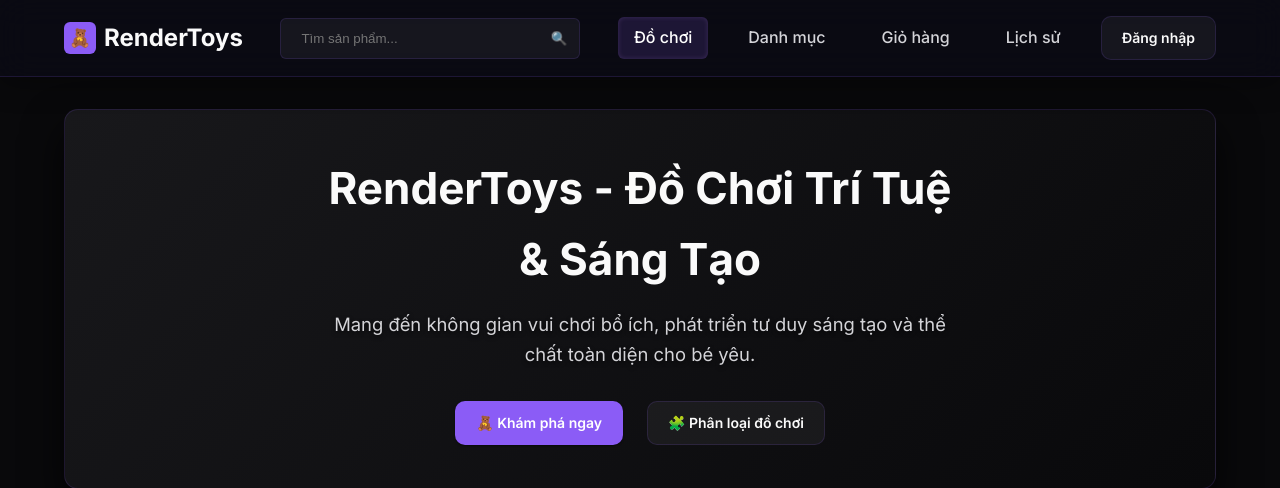
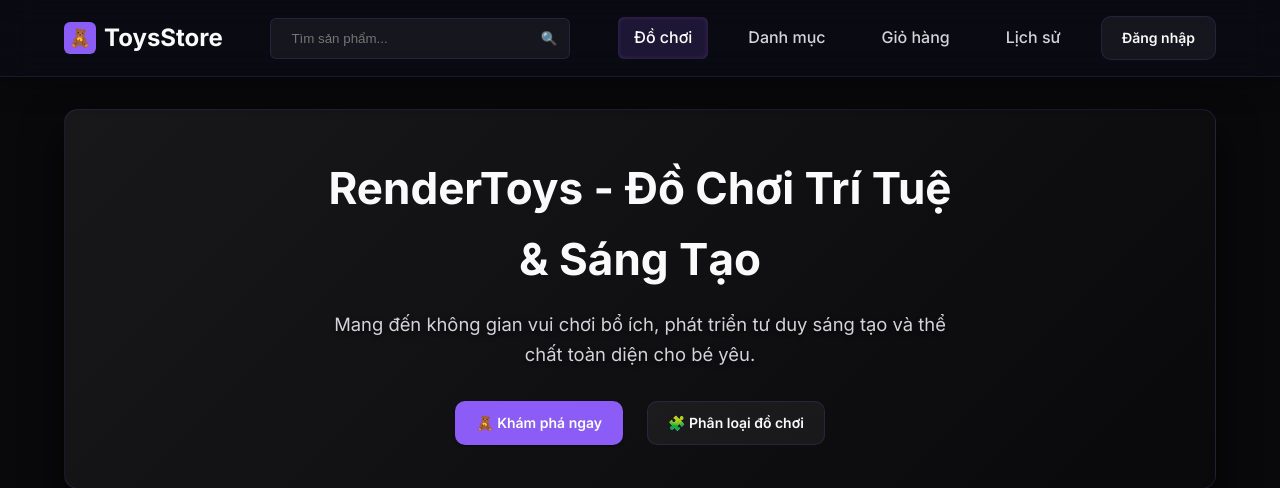
Before and after one commit to saketai72-oss/TH_PTPM, a PHP site: page /product in a window 1280 px wide. Shown: the top 488 px of the page. Run offline with PHP 8.4, Linux system fonts and the light colour scheme; data comes from the database, SQL or seed files in the repository; some libraries are stand-ins or nearby versions.

Commit message:
Chg: Rename website brand from RenderToys to ToysStore in header

```diff
--- a/app/views/share/header.php
+++ b/app/views/share/header.php
@@ -3,7 +3,7 @@
 <head>
     <meta charset="UTF-8">
     <meta name="viewport" content="width=device-width, initial-scale=1.0">
-    <title><?php echo isset($pageTitle) ? $pageTitle . " - RenderToys" : "RenderToys - Cửa hàng đồ chơi trẻ em"; ?></title>
+    <title><?php echo isset($pageTitle) ? $pageTitle . " - ToysStore" : "ToysStore - Cửa hàng đồ chơi trẻ em"; ?></title>
     <!-- Nhúng Style CSS -->
     <link rel="stylesheet" href="<?php echo BASE_PATH; ?>/public/css/style.css">
 </head>
@@ -13,7 +13,7 @@
         <div class="nav-container">
             <a href="<?php echo BASE_PATH; ?>/product" class="logo">
                 <div class="logo-icon">🧸</div>
-                RenderToys
+                ToysStore
             </a>
 
             <!-- Thanh tìm kiếm sản phẩm nhanh -->
```
